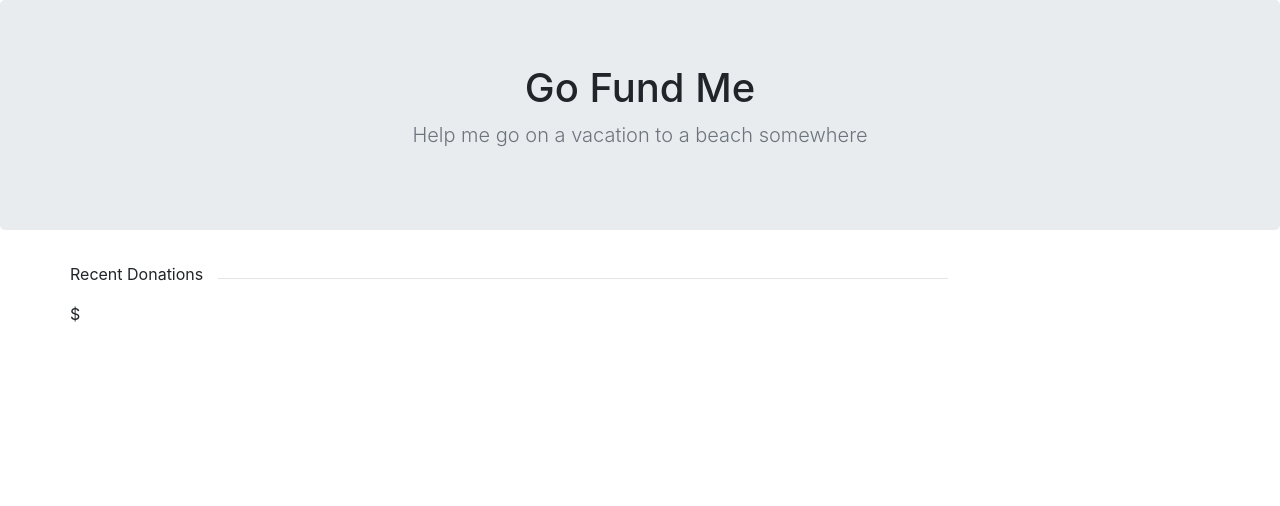
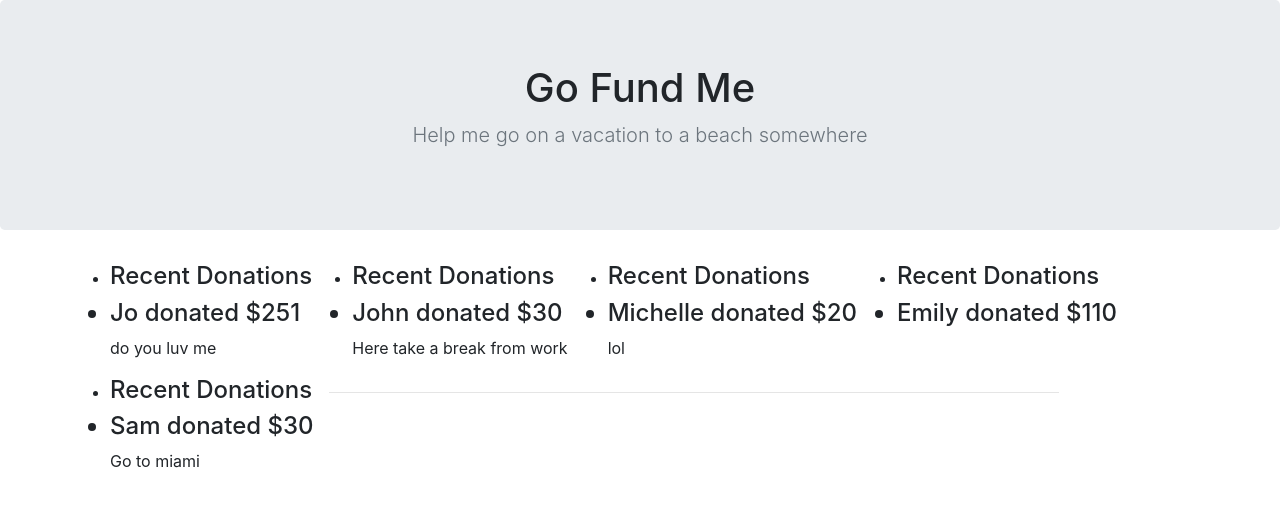
Before and after one commit to joinpursuit/Pursuit-Core-Web-Props-Lab-Tested, a React (Create React App) app: page / in a window 1280 px wide. Shown: the top 506 px of the page. Built offline with nearby package versions, Linux system fonts and the light colour scheme.

Commit message:
add donations

```diff
--- a/src/App.js
+++ b/src/App.js
@@ -42,13 +42,18 @@ const donations = [
 
 export default class App extends React.Component {
   render() {
-    return (
+    const allDonations = donations.map(donation => {
+      return <RecentDonations name={donation.name} amount={donation.amount} caption={donation.caption} key={donation.id} />
+  })
+  return (
+
       <>
         <TopBar />
         <div className="container">
           <div className="row">
+
             {/* TODO: Donations */}
-            <RecentDonations />
+            {allDonations}
 
             <div className="col-8">
               {/* TODO: Progress */}
--- /dev/null
+++ b/src/Components/Donations.css
@@ -0,0 +1,3 @@
+/* .donations {
+   border: 1px solid red;
+} */
--- a/src/Components/RecentDonations.js
+++ b/src/Components/RecentDonations.js
@@ -1,14 +1,22 @@
 import React from "react";
+import './Donations.css'
 
-const RecentDonations = (props) => {
-  const {amount, caption, name } = props
+
+function RecentDonations(props) {
+  const  { name, amount, caption } = props
   return (
-    <div className='donations'>
-      <p>Recent Donations</p>
-      <p>{name} ${amount}</p>
-      <p>{caption}</p>
-    </div>
+		<div className='recentDonations'>
+			<ul>
+				<li>
+					<h4>Recent Donations</h4>
+				</li>
+				<h4>
+					<li>{name} donated ${amount}</li>
+				</h4>
+				<p>{caption}</p>
+			</ul>
+		</div>
   )
-};
+}
 
-export default RecentDonations;
+export default RecentDonations
```
